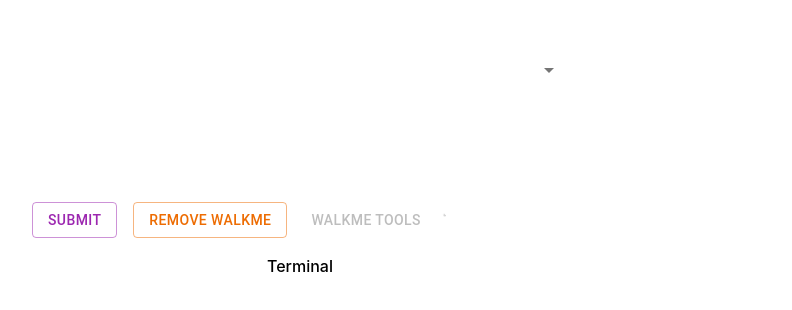
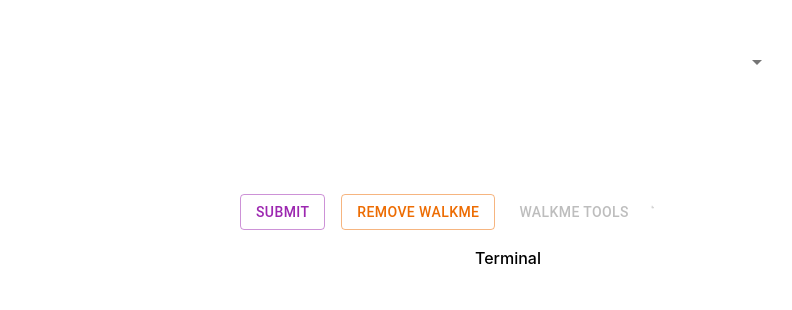
Before and after one commit to swandrack/SnippetGetter, a React (Vite) app in the folder @latest/: page / in a window 1280 px wide. Shown: the part 320-630 px from the top of the page, without its empty margins (132-924 px from the left). Built offline with nearby package versions, Linux system fonts and the light colour scheme.

Commit message:
redo routes

```diff
--- a/@latest/src/App.jsx
+++ b/@latest/src/App.jsx
@@ -1,56 +1,14 @@
 import { WalkMeForm } from "./components/walkMeForm";
-import InternalPanel from "./components/InternalPanel";
-import { SnackbarProvider } from "notistack";
-import { loadWalkMe } from "./utils/loadWalkme";
-import { useState, useEffect } from "react"
-import "./index.css";
-import { Box } from "@mui/material";
+import { Routes, Route } from "react-router";
+import { TerminalController } from "./components/Terminal";
+import FeedbackForm from "./routes/FeedbackForm"
 
 export default function App() {
-    const guid = window.localStorage.getItem("guid");
-    const env = window.localStorage.getItem("env");
-    const [walkmeLoaded, setWalkmeLoaded] = useState(false);
-    const [walkmeInternalsResult, setWalkmeInternalsResult] = useState(null);
-
-    useEffect(() => {
-        const handleWalkMe = () => {
-            setTimeout(() => {
-                if(walkmeLoaded == false) {
-                    try {
-                        if(_walkmeInternals) {
-                            setWalkmeLoaded(true)
-                            setWalkmeInternalsResult(_walkmeInternals)
-                        }
-                    } catch(e) {
-                        setTimeout(handleWalkMe(), 250);
-                    }
-                }
-            }, 1500)
-        }
-        handleWalkMe(1500);
-    }, [])
-
-    useEffect(() => {
-    if (guid != "null") {
-        if (guid != null){
-            if (env == "production" || env == null || env == "null") {
-                loadWalkMe(guid, "")
-            } else {
-                loadWalkMe(guid, `/${env}`)
-            }
-        }
-    }
-}, []);
     return (
-        <Box sx={{ display: "flex", gap: 2, mt: 2 }}>
-        <SnackbarProvider>
-            <div style={{ display: "flex", flexDirection: "row", gap: 4 }}>
-                <WalkMeForm walkmeLoaded={walkmeLoaded} walkmeInternalsResult={walkmeInternalsResult} />
-            </div>
-            <Box sx={{ display: "flex", width: "400px" }}>
-                <InternalPanel walkmeLoaded={walkmeLoaded} walkmeInternalsResult={walkmeInternalsResult} />
-            </Box>
-        </SnackbarProvider>
-        </Box>
+        <Routes>
+            <Route path="/*" element={<WalkMeForm />} />
+            <Route path="terminal" element={<TerminalController />} />
+            <Route path="feedback" element={<FeedbackForm />} />
+        </Routes>
     );
 }
--- a/@latest/src/components/walkMeForm.jsx
+++ b/@latest/src/components/walkMeForm.jsx
@@ -22,6 +22,38 @@ export function WalkMeForm(props) {
         { name: "uuid", value: getLocalStorageItem("uuid") },
         { name: "env", value: getLocalStorageItem("env") },
     ]);
+    const [walkmeLoaded, setWalkmeLoaded] = useState(false);
+    const [walkmeInternalsResult, setWalkmeInternalsResult] = useState(null);
+
+    useEffect(() => {
+        const handleWalkMe = () => {
+            setTimeout(() => {
+                if(walkmeLoaded == false) {
+                    try {
+                        if(_walkmeInternals) {
+                            setWalkmeLoaded(true)
+                            setWalkmeInternalsResult(_walkmeInternals)
+                        }
+                    } catch(e) {
+                        setTimeout(handleWalkMe(), 250);
+                    }
+                }
+            }, 1500)
+        }
+        handleWalkMe(1500);
+    }, [])
+
+    useEffect(() => {
+    if (guid != "null") {
+        if (guid != null){
+            if (env == "production" || env == null || env == "null") {
+                loadWalkMe(guid, "")
+            } else {
+                loadWalkMe(guid, `/${env}`)
+            }
+        }
+    }
+}, []);
 
     const removeWalkMe = () => {
         let variables = ["env", "guid", "uuid"];
--- a/@latest/src/main.jsx
+++ b/@latest/src/main.jsx
@@ -1,18 +1,12 @@
 import "./index.css";
 import ReactDOM from "react-dom/client";
-import { BrowserRouter, Routes, Route } from "react-router-dom";
+import { BrowserRouter as Router } from "react-router-dom";
 import App from "./App";
-import { TerminalController } from "./components/Terminal";
-import FeedbackForm from "./routes/FeedbackForm"
 
 const root = document.getElementById("root");
 
 ReactDOM.createRoot(root).render(
-    <BrowserRouter>
-        <Routes>
-            <Route path="/" element={<App />} />
-            <Route path="terminal" element={<TerminalController />} />
-            <Route path="feedback" element={<FeedbackForm />} />
-        </Routes>
-    </BrowserRouter>
+    <Router>
+        <App />
+    </Router>
 );
--- a/@latest/src/routes/FeedbackForm.jsx
+++ b/@latest/src/routes/FeedbackForm.jsx
@@ -1,4 +1,4 @@
-import { Button,Box, FormControl, InputLabel, TextField, Typography } from '@mui/material'
+import { Button,Box, FormControl, TextField, Typography } from '@mui/material'
 import submitFeedback from '../utils/apimanager'
 import { useState } from 'react';
 
```
